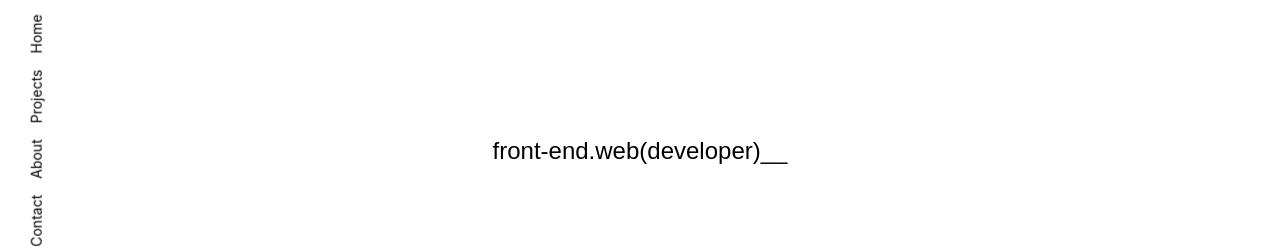
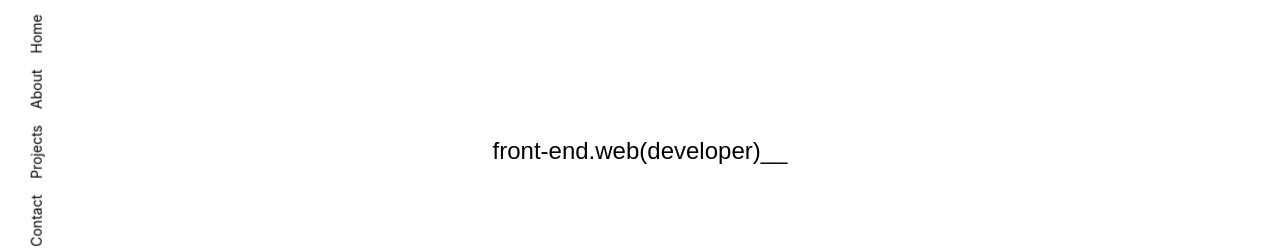
Before and after one commit to cristianmeelo/TESTE, a React (Vite) app: page / in a window 1280 px wide. Shown: the part 280-529 px from the top of the page. Built offline with nearby package versions, Linux system fonts and the light colour scheme; a web font is replaced by a local one.

Commit message:
♻ refactor: refactored navbar orders

```diff
--- a/src/components/Nav/index.tsx
+++ b/src/components/Nav/index.tsx
@@ -18,16 +18,16 @@ export const Nav: React.FC = () => {
           Contact
         </Button>
         <Button
+          onClick={() => handleNavigation('projects')}
+          ariaLabel="Go to Projects"
+        >
+          Projects
+        </Button>
+        <Button
           onClick={() => handleNavigation('about')}
           ariaLabel="Go to About"
         >
           About
-        </Button>
-        <Button
-          onClick={() => handleNavigation('projects')}
-          ariaLabel="Go to Projects"
-        >
-          Projects
         </Button>
         <Button
           onClick={() => handleNavigation('home')}
```
